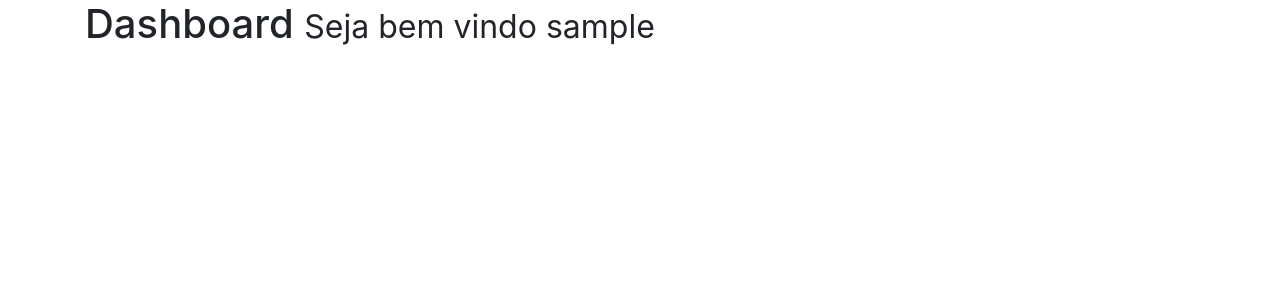
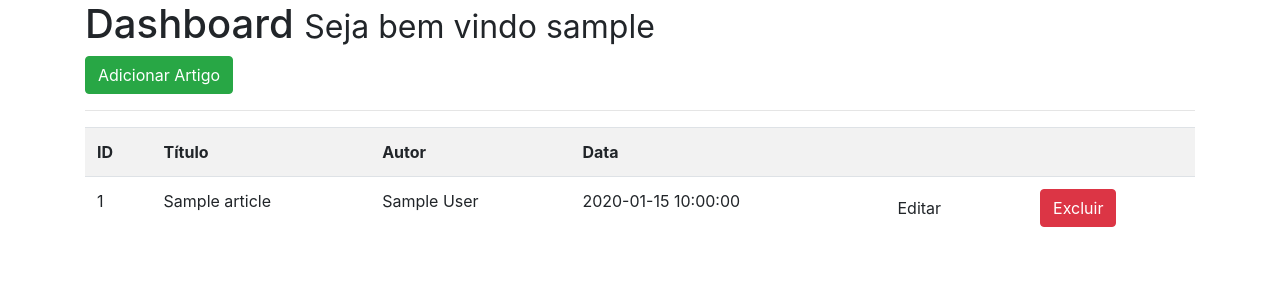
Before and after one commit to tiagoqvilla/article-app, a Flask app: page /dashboard in a window 1280 px wide. Shown: the part 56-356 px from the top of the page. Run offline with Flask 2, Linux system fonts and the light colour scheme; the visitor is signed in with stand-in values (Sample User, id 1); tables that the repository leaves empty or names only in its code hold one stand-in row (values such as "Sample post"); some libraries are stand-ins or nearby versions.

Commit message:
Adicionado dashboard e páginas de artigos

```diff
--- a/app.py
+++ b/app.py
@@ -1,6 +1,6 @@
 from flask import Flask, render_template, flash, redirect, url_for, session, logging, request
 from flask.logging import create_logger
-from data import Articles
+#from data import Articles
 from flask_mysqldb import MySQL
 from wtforms import Form, StringField, TextAreaField, PasswordField, validators
 from passlib.hash import sha256_crypt
@@ -21,8 +21,7 @@
 mysql = MySQL(app)
 
 
-Articles = Articles()
-
+#Articles = Articles()
 
 @app.route('/')
 def index():
@@ -36,14 +35,38 @@
 
 @app.route('/articles')
 def articles():
-    return render_template('articles.html', articles=Articles)
+    # Cria o cursor
+    cur = mysql.connection.cursor()
+
+    # Obtem os artigos
+    result = cur.execute('SELECT * FROM articles')
+
+    articles = cur.fetchall()
+
+    if result > 0:
+        return render_template('articles.html', articles=articles)
+    else:
+        msg = 'Nenhum artigo foi encontrado!'
+        return render_template('articles.html', msg=msg)
+
+    # Fecha a conexão
+    cur.close()
 
 
 @app.route('/article/<string:id>')
 def article(id):
-    return render_template('article.html', id=id)
+    # Cria o cursor
+    cur = mysql.connection.cursor()
+
+    # Obtem os artigos
+    result = cur.execute('SELECT * FROM articles WHERE id = %s', [id])
+
+    article = cur.fetchone()
+
+    return render_template('article.html', article=article)
 
 
+# Classe Form Registrar
 class RegisterForm(Form):
     name = StringField('Nome', [validators.Length(min=1, max=50)])
     username = StringField('Usuário', [validators.Length(min=4, max=25)])
@@ -137,17 +160,67 @@
 
 # Logout
 @app.route('/logout')
+@is_logged_in
 def logout():
     session.clear()
     flash('Você fez logout', 'success')
     return redirect(url_for('login'))
 
-
 # Dashboard
 @app.route('/dashboard')
 @is_logged_in
 def dashboard():
-    return render_template('dashboard.html')
+    # Cria o cursor
+    cur = mysql.connection.cursor()
+
+    # Obtem os artigos
+    result = cur.execute('SELECT * FROM articles')
+
+    articles = cur.fetchall()
+
+    if result > 0:
+        return render_template('dashboard.html', articles=articles)
+    else:
+        msg = 'Nenhum artigo foi encontrado!'
+        return render_template('dashboard.html', msg=msg)
+
+    # Fecha a conexão
+    cur.close()
+
+
+# Classe Form Artigo
+class ArticleForm(Form):
+    title = StringField('Título', [validators.Length(min=1, max=200)])
+    body = TextAreaField('Texto', [validators.Length(min=30)])
+
+
+# Adiciona Artigo
+@app.route('/add_article', methods=['GET', 'POST'])
+@is_logged_in
+def add_article():
+    form = ArticleForm(request.form)
+    if request.method == 'POST' and form.validate():
+        title = form.title.data
+        body = form.body.data
+
+        # Cria cursor
+        cur = mysql.connection.cursor()
+
+        # Executa
+        cur.execute('INSERT INTO articles(title, body, author) VALUES(%s,%s,%s)',
+                    (title, body, session['username']))
+
+        # Commit
+        mysql.connection.commit()
+
+        # Encerra a conexão
+        cur.close()
+
+        flash('Artigo criado!', 'success')
+
+        return redirect(url_for('dashboard'))
+
+    return render_template('add_article.html', form=form)
 
 
 if __name__ == '__main__':
--- a/templates/dashboard.html
+++ b/templates/dashboard.html
@@ -1,3 +1,31 @@
 {% extends 'layout.html' %} {% block body %}
 <h1>Dashboard <small>Seja bem vindo {{ session.username }}</small></h1>
+<a href="/add_article" class="btn btn-success">Adicionar Artigo</a>
+
+<hr />
+<table class="table table-striped">
+  <tr>
+    <th>ID</th>
+    <th>Título</th>
+    <th>Autor</th>
+    <th>Data</th>
+    <th></th>
+    <th></th>
+  </tr>
+  {% for article in articles %}
+  <tr>
+    <td>{{ article.id }}</td>
+    <td>{{ article.title }}</td>
+    <td>{{ article.author }}</td>
+    <td>{{ article.date_added }}</td>
+    <td>
+      <a href="edit_article/{{article.id}}" class="btn btn-default pull-right"
+        >Editar</a
+      >
+    </td>
+    <td><a href="#" class="btn btn-danger">Excluir</a></td>
+  </tr>
+  {% endfor %}
+</table>
+
 {% endblock body %}
--- a/templates/home.html
+++ b/templates/home.html
@@ -2,5 +2,9 @@
 <div class="jumbotron text-center">
   <h1>Welcome to Flask App</h1>
   <p class="lead">This application is built on the Python Flask framework</p>
+  {% if session.logged_in == NULL %}
+  <a href="/register" class="btn btn-primary btn-lg">Registre-se</a>
+  <a href="/login" class="btn btn-success btn-lg">Login</a>
+  {% endif %}
 </div>
 {% endblock body %}
--- a/templates/layout.html
+++ b/templates/layout.html
@@ -18,5 +18,9 @@
       %}
     </div>
     <script src="https://stackpath.bootstrapcdn.com/bootstrap/4.4.1/js/bootstrap.bundle.min.js"></script>
+    <script src="https://cdn.ckeditor.com/4.13.1/standard/ckeditor.js"></script>
+    <script type="text/javascript">
+      CKEDITOR.replace("editor");
+    </script>
   </body>
 </html>
```
Also changed, not shown: templates/add_article.html (added, +13 -0 lines), templates/article.html (+6 -1 lines).
